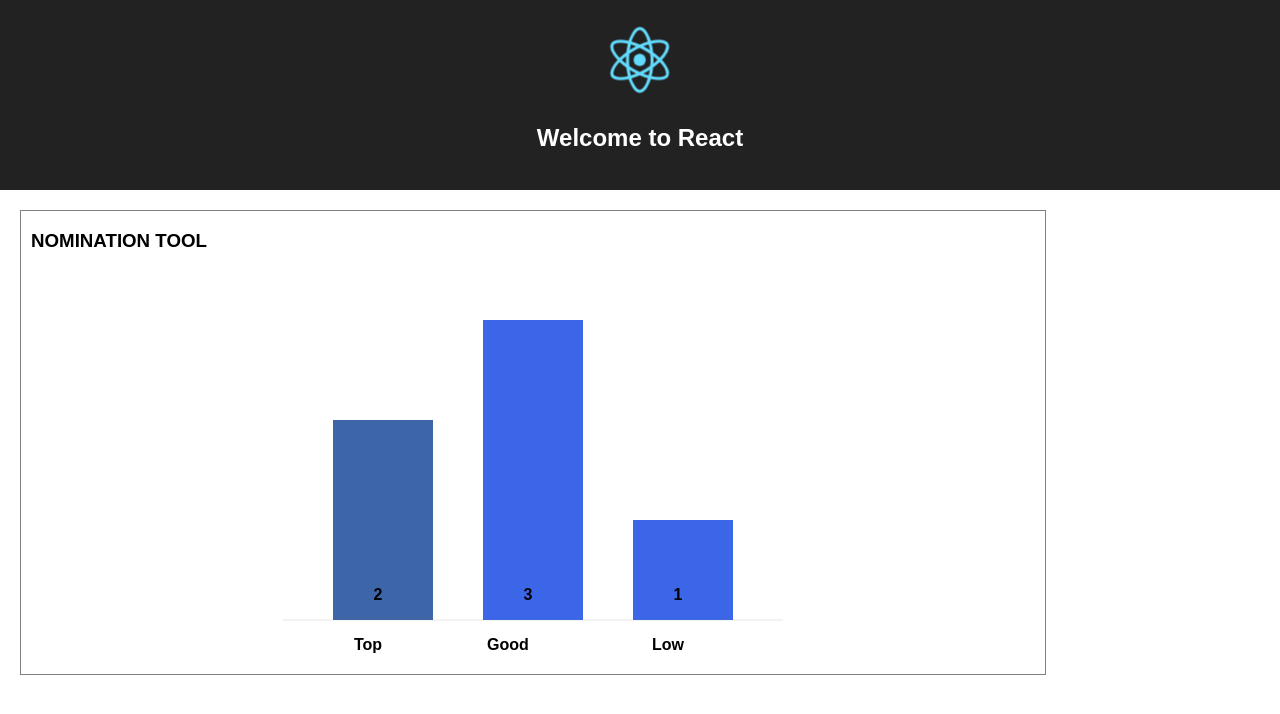
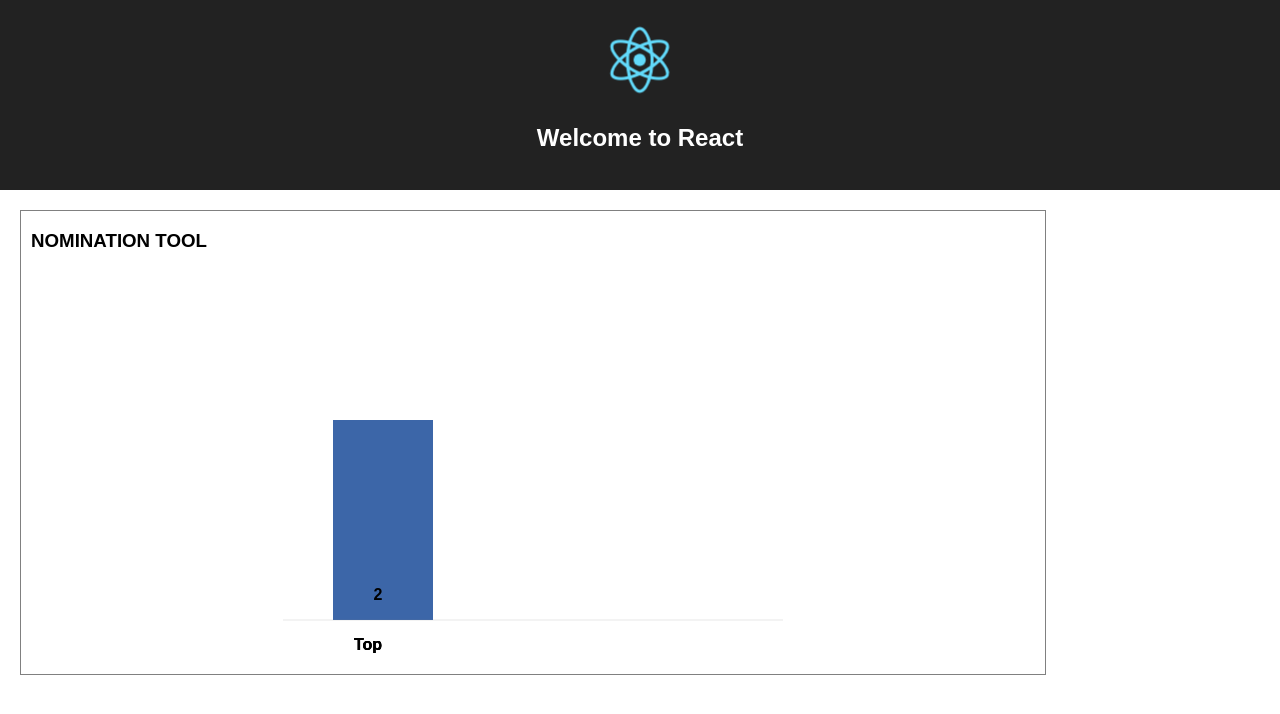
Before and after one commit to beatrycze/react-ts-chart, a React (Create React App) app: page / in a window 1280 px wide. Shown: the top 714 px of the page. Built offline with nearby package versions, Linux system fonts and the light colour scheme.

Commit message:
component SvgGraphEl created - step2

```diff
--- a/src/App.tsx
+++ b/src/App.tsx
@@ -1,28 +1,18 @@
 import * as React from 'react';
 import './App.css';
-import { GraphData } from './data';
+import { Graph } from './data';
+import SvgGraphEl from './SvgGraphEl';
 
 const logo = require('./logo.svg');
 
 interface AppProps {
-  data: GraphData;
-}
-
-class SvgGraphEl extends React.Component {
-  render() {
-    return (
-      <svg>
-        <rect x="50" y="150" width="100" height="200" fill="#3c66a8" />
-        <text x="19%" y="330" text-anchor="middle">2</text>
-        <text x="17%" y="380" text-anchor="middle">Top</text>
-      </svg>
-    );
-  }
+  data: Graph[];
 }
 
 class App extends React.Component<AppProps, {}> {
   render() {
-    const {graph2, graph3} = this.props.data;
+    const { data } = this.props;
+    const MapedSvgEls = data.map((element, index) => <SvgGraphEl x={index} value={element.value}/>);
 
     return (
       <div className="App">
@@ -33,18 +23,7 @@ class App extends React.Component<AppProps, {}> {
         <div className="Graph-container">
           <h3 className="Graph-header">Nomination Tool</h3>
           <svg width="500" height="390">
-              <SvgGraphEl />
-              {/* <rect x="50" y={350 - graph1.value * 100} width="100" height={graph1.value * 100} fill="#3c66e8" />
-              <text x="19%" y="330" text-anchor="middle">{graph1.value}</text>
-              <text x="17%" y="380" text-anchor="middle">{graph1.label}</text> */}
-
-              <rect x="200" y={350 - graph2.value * 100} width="100" height={graph2.value * 100} fill="#3c66e8" />
-              <text x="49%" y="330" text-anchor="middle">{graph2.value}</text>
-              <text x="45%" y="380" text-anchor="middle">{graph2.label}</text>
-
-              <rect x="350" y={350 - graph3.value * 100} width="100" height={graph3.value * 100} fill="#3c66e8" />
-              <text x="79%" y="330" text-anchor="middle">{graph3.value}</text>
-              <text x="77%" y="380" text-anchor="middle">{graph3.label}</text>
+              {MapedSvgEls}
 
               <line
                 x1="0"
--- /dev/null
+++ b/src/SvgGraphEl.tsx
@@ -0,0 +1,20 @@
+import * as React from 'react';
+
+interface Props {
+  x: number;
+  value: number;
+}
+
+class SvgGraphElCmponent extends React.Component<Props, {}> {
+  render() {
+    return (
+      <svg>
+        <rect x="50" y="150" width="100" height="200" fill="#3c66a8" />
+        <text x="19%" y="330" textAnchor="middle">2</text>
+        <text x="17%" y="380" textAnchor="middle">Top</text>
+      </svg>
+    );
+  }
+}
+
+export default SvgGraphElCmponent;
--- a/src/data.ts
+++ b/src/data.ts
@@ -3,23 +3,17 @@ export type Graph = {
     label: string;
 };
 
-export type GraphData = {
-    graph1: Graph;
-    graph2: Graph;
-    graph3: Graph;
-};
-
-export const data: GraphData = {
-    graph1: {
+export const data: Graph[] = [
+    {
         value: 2,
         label: 'Top'
     },
-    graph2: {
+    {
         value: 3,
         label: 'Good'
     },
-    graph3: {
+    {
         value: 1,
         label: 'Low'
     }
-};
+];
```
